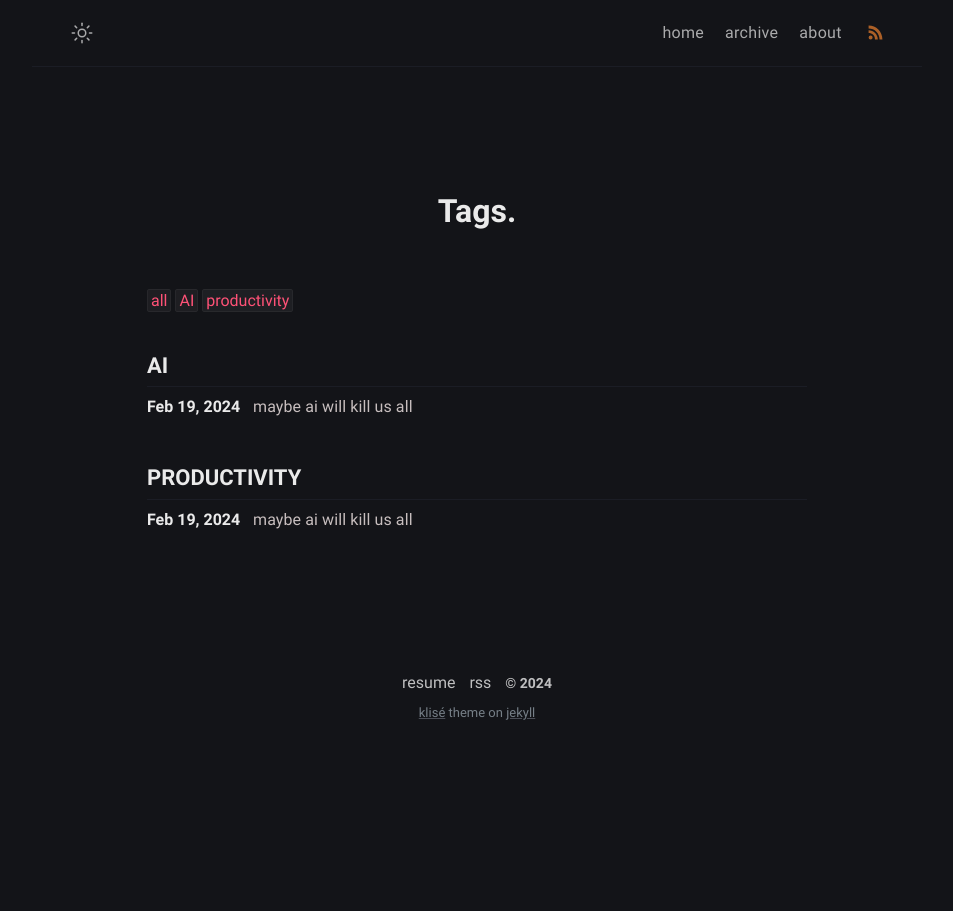
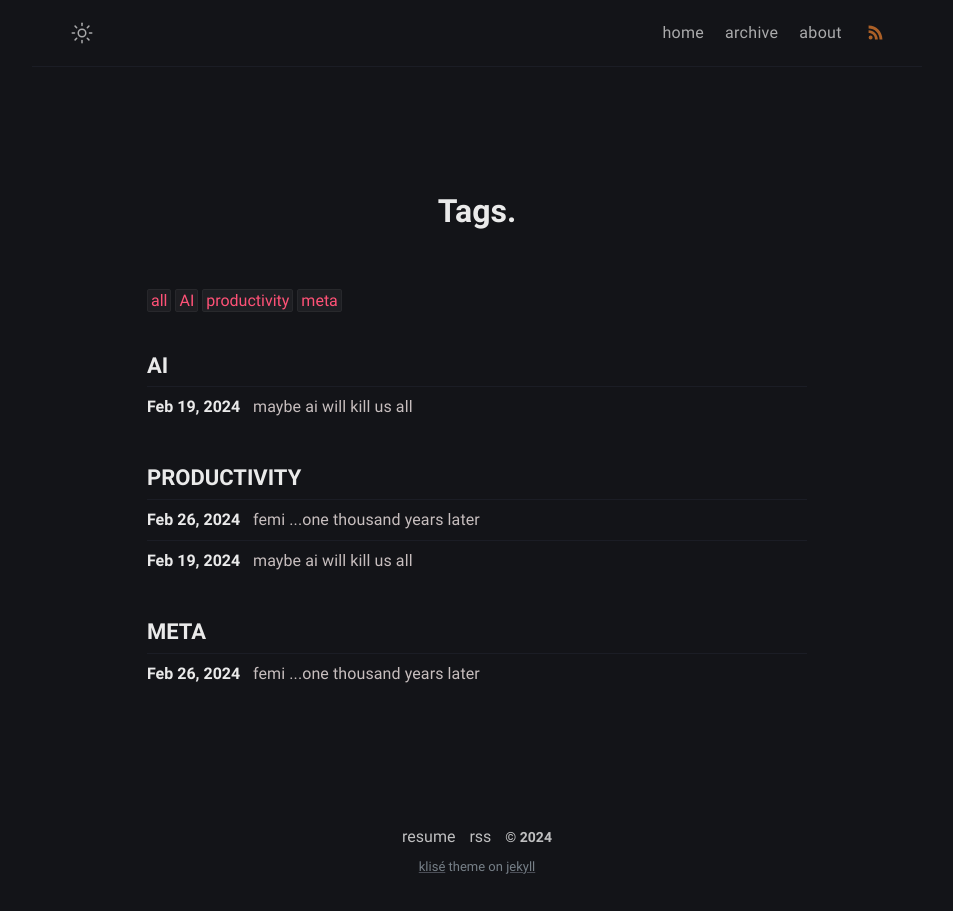
Before and after one commit to bell-boy/bell-boy.github.io, a Jekyll site: the page built from tags.html, in a window 1280 px wide. Shown: the whole page, without its empty margins (163-1116 px from the left). Built offline with Jekyll 4.4.1, drawn with Linux system fonts in a browser that asks for light colours; part of the change alters nothing that is shown.

Commit message:
add post 0x09

````diff
--- /dev/null
+++ b/_posts/2024-02-26-femi-1000-years-later.md
@@ -0,0 +1,74 @@
+---
+title: femi ...one thousand years later
+cnt: "0x09"
+layout: post
+tags: meta productivity
+usemathjax: true
+---
+
+# existential dread
+
+It's all because of cookie clicker.
+
+Recently, I've been playing it a lot more and a friend brought up the idea of trying to mathematically optimize the game. Naturally, the first thing I did was head to google scholar and search for cookie clicker research papers.
+
+I found this pretty great Masters paper from MIT of all places, and wondered just what kind of legend spends two years to write a paper on optimizing a (very well made) idle game?
+
+[Kai Xiao](https://kaixiao.github.io/) finished his undergrad in Mathematics and Computer Science and Ph.D in Computer Science (with a focus on robustness in machine learning) at MIT. During this time he interned at multiple quantitative trading firms, but he now works at OpenAI as a Technical Lead.
+
+This guy has lived a life damn near identical to the life I was planning to lead. Yet the end of his road doesn't seem that appealing. The worst part is that I can't quite put my finger on what bothers me about this. I've stalked Kai pretty extensively, and to me he seems like he's living his best life, but is that *my* best life?
+
+Where do I see my self in 10, 20, 40, or 80 years?
+
+## in search of an end goal
+
+So what's my meaning of life to me? Fame, Fortune, Legacy?
+
+I don't think either of these three will really satisfy me in the end.
+ - Seeking fortune simply delays the problem. When do I stop chasing more money? At a million, a billion? Even if I hit the magic number, what comes next? What do I do with all this money?
+ - Fame feels like it'd get tiring quickly. I would get sick of all the shallow attention. Hell, I get sick of all the normal attention sometimes.
+ - Legacy is the only thing that begins to tempt me.
+
+## legacy
+
+The closest thing we can have to immortality is a legacy. If we play our cards right, our impact might far outlive us.
+
+I want to leave an impact on the world before I die, but what does this impact matter when I'm dead? I don't want to do it for massive amounts of fame or money, some deeper need *calls* me to do it.
+
+I've thought about this a lot this week, and to chase this idea of "legacy", and "maximizing my impact" seems kind of silly. I rarely think about the people who you might regard as having the largest legacies (Steve Jobs, Issac Newton, MLK), but I do think a lot about the people who've astonished me with their breadth and depth of knowledge. I want to be more like that. Leaving an impact by how I do things, not what exactly I did.
+
+Not everyone might remember me or the things I did, but in the limit, we'll all be skeletons anyway. I won't live my life just so that Historians of Far Away Days deem me worthy of jotting down.
+
+## where to from here
+
+So the answer is, just work on things I'm passionate about?
+But what am I *really* passionate about. New fields rise and fall, what do I want to spend my life doing?
+
+I don't know! But what I do now is that I wouldn't let a version of me from 5 years ago control me right now, hell, I wouldn't let me 2 weeks ago control what I eat for breakfast. The same will probably hold true in the future.
+
+Yet, my actions now have a direct impact on the options available to me in the future. I may not know where I want to go now, but I'll have more information later. So maybe the optimization target is "what can I do now that'll give me the most options in the future." (Paul Graham calls this [Staying upwind](https://paulgraham.com/hs.html))
+
+# goals for 2024: the grand finale
+
+I know what you're thinking. "Here we go, femi once again is moving the goal posts." But I feel shameless about constantly revising my goals like this. I'm always learning more about the world, and what I want to do. To be clear, I'm fine with revising longer term goals. I often fail to completely achieve my shorter term goals (\\(\le\\)  1 week), which I don't think I should revise at all.
+
+Goal for 2024: ***Learn a lot about a lot***
+
+Sub goals:
+1. Always be reading a new book/course on some generally useful topic.
+2. Always be working on some generally useful project.
+3. Maintain good grades (~3.8 GPA)
+4. Read a research paper daily
+5. Having fun - not just being a CS robot
+
+I'll be focusing on broader projects and less on specific career paths. This means less of a focus on research (which has to be specific and targeted) and more of a focus just general learning (where I'm free to learn and explore).
+
+Weekly goals:
+
+1. Finish 2 Chapters of [Understanding Deep Learning](https://udlbook.github.io/udlbook/)
+2. Redesign UI for engineering project
+3. Don't fail tests lol.
+4. Write a blog post about continual learning
+5. Read two chapters of [TSCM](https://www.amazon.com/Scout-Mindset-Perils-Defensive-Thinking/dp/0735217556)
+
+You'll note that the bar here is signifcantly lower than other weeks. I'm accounting for ```RANDOM SHIT``` which seems to be a constant in my life. We'll see if I can get it done. As always, I'll let you know how it goes.
--- a/tags.html
+++ b/tags.html
@@ -20,7 +20,7 @@ excerpt: Sorted article by tags.
     <article class="post-item" id="results-container">
       <span class="post-item-date">{{ post.date | date: "%b %d, %Y" }}</span>
       <h3 class="post-item-title">
-        <a href="{{ post.url }}">{{ post.title | escape }}</a>
+        <a href="{{ post.url | relative_url}}">{{ post.title | escape }}</a>
       </h3>
     </article>
   {%- endfor -%}
````
